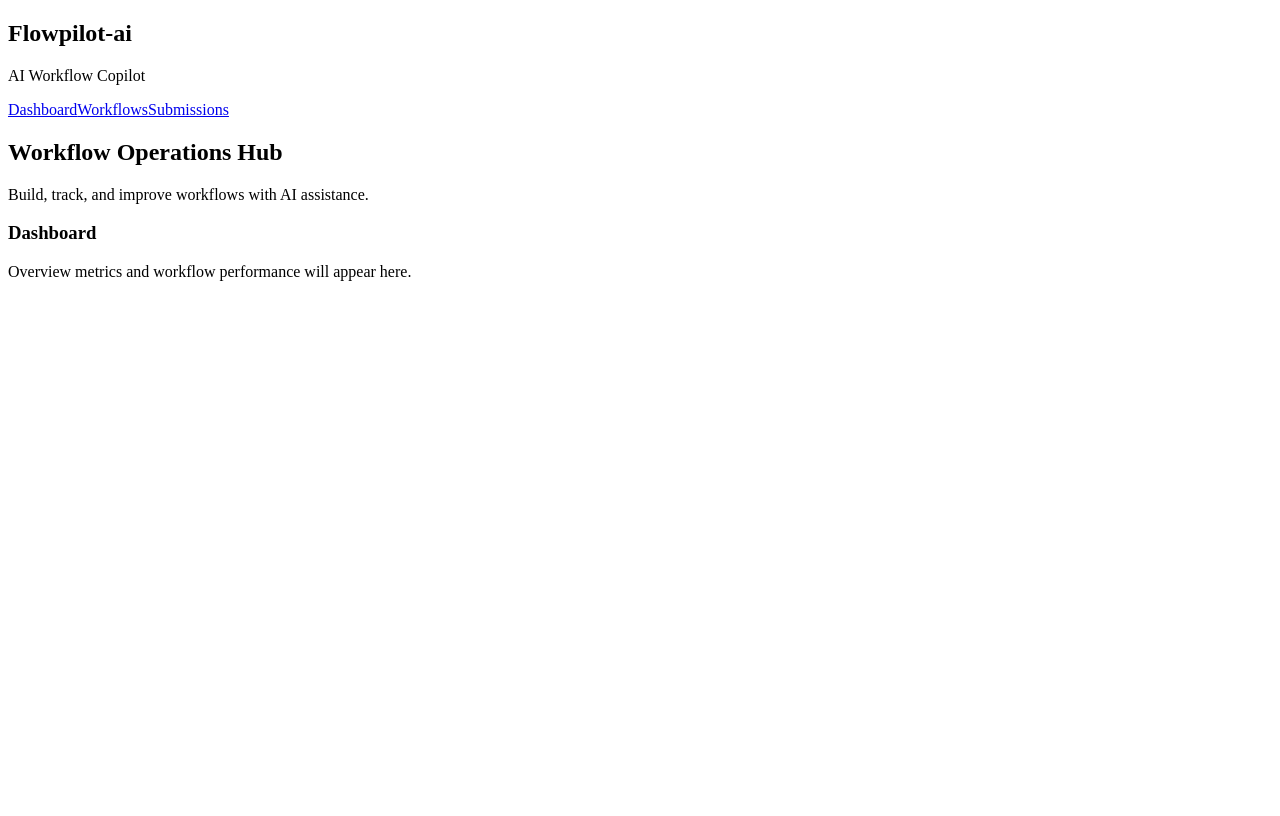
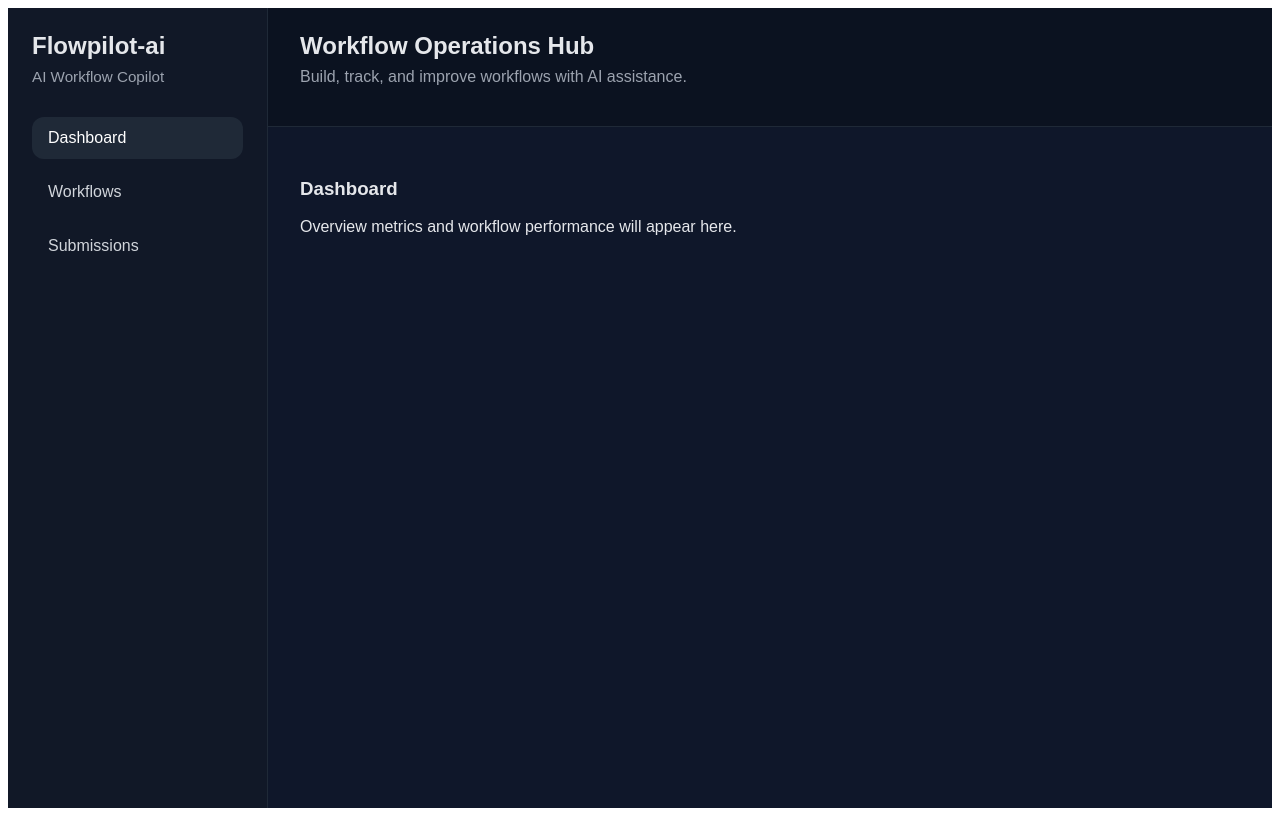
Before and after one commit to audreythando/flowpilot-ai, an Angular app in the folder client/: page /dashboard in a window 1280 px wide. Built offline with nearby package versions, Linux system fonts and the light colour scheme.

Commit message:
style(client): add initial shell styles

```diff
--- a/client/src/app/app.scss
+++ b/client/src/app/app.scss
@@ -0,0 +1,79 @@
+:host {
+  display: block;
+  min-height: 100vh;
+  color: #e5e7eb;
+  background: #0f172a;
+  font-family: Arial, Helvetica, sans-serif;
+}
+
+.app-shell {
+  display: grid;
+  grid-template-columns: 260px 1fr;
+  min-height: 100vh;
+}
+
+.sidebar {
+  background: #111827;
+  border-right: 1px solid #1f2937;
+  padding: 1.5rem;
+}
+
+.brand {
+  margin-bottom: 2rem;
+
+  h1 {
+    margin: 0;
+    font-size: 1.5rem;
+  }
+
+  p {
+    margin-top: 0.5rem;
+    color: #9ca3af;
+    font-size: 0.95rem;
+  }
+}
+
+.nav-links {
+  display: flex;
+  flex-direction: column;
+  gap: 0.75rem;
+
+  a {
+    color: #d1d5db;
+    text-decoration: none;
+    padding: 0.75rem 1rem;
+    border-radius: 0.75rem;
+    transition: background 0.2s ease;
+  }
+
+  a:hover,
+  a.active {
+    background: #1f2937;
+    color: #ffffff;
+  }
+}
+
+.main-content {
+  display: flex;
+  flex-direction: column;
+}
+
+.topbar {
+  padding: 1.5rem 2rem;
+  border-bottom: 1px solid #1f2937;
+  background: #0b1220;
+
+  h2 {
+    margin: 0;
+    font-size: 1.5rem;
+  }
+
+  p {
+    margin-top: 0.5rem;
+    color: #9ca3af;
+  }
+}
+
+.page-content {
+  padding: 2rem;
+}
```
